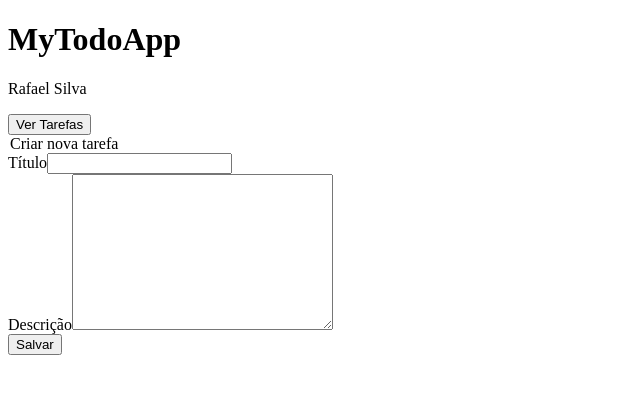
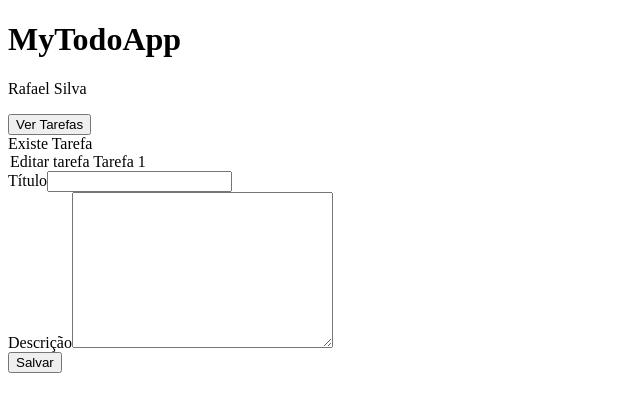
Before and after one commit to rsilvagit/FullStack-SENAI-M03S04, a React (Vite) app in the folder my-todo-list/: page /todo/1 in a window 1280 px wide. Shown: the top 412 px of the page, without its empty margins (0-640 px from the left). Built offline with nearby package versions, Linux system fonts and the light colour scheme.

Commit message:
logica de execução do formulário

```diff
--- a/my-todo-list/src/components/form/FormComponent.jsx
+++ b/my-todo-list/src/components/form/FormComponent.jsx
@@ -3,7 +3,8 @@ import ButtonComponent from '../button/ButtonComponent'
 import { useForm } from 'react-hook-form'
 import PropTypes from 'prop-types'
 
-export const FormComponent = (todo) => {
+export const FormComponent = ({todo}) => {
+    console.log(todo);
     const { register,
          handleSubmit,
         setValue,
@@ -23,7 +24,9 @@ export const FormComponent = (todo) => {
 
     return (
         <form className="FormTodo" onSubmit={handleSubmit(onSubmit)}>
-            <legend className="FormTitle"> Criar nova tarefa </legend>
+    <legend className="FormTitle">
+   {!todo ? 'Criar uma tarefa' : `Editar tarefa ${todo.title}`}
+    </legend>
 
             <div className="InputContainer">
 
--- a/my-todo-list/src/pages/home/HomePage.jsx
+++ b/my-todo-list/src/pages/home/HomePage.jsx
@@ -1,18 +1,5 @@
 import CardComponent from '../../components/card/CardComponent'
-const todos = [
-    {
-        id: 1,
-        title: 'Tarefa 1',
-        description: 'yhskahkjhksjdhakjhdjkh',
-        status: false,
-    },
-    {
-        id: 2,
-        title: 'Tarefa 2',
-        description: 'yhskahkjhksjdhakjhdjkh',
-        status: true,
-    },
-]
+
 
 export const HomePage = () => {
     return (
--- a/my-todo-list/src/pages/todo/ToDoPage.jsx
+++ b/my-todo-list/src/pages/todo/ToDoPage.jsx
@@ -1,8 +1,36 @@
+import { useParams } from "react-router-dom"
 import { FormComponent } from "../../components/form/FormComponent"
+import { useEffect, useState } from "react";
+
+const todos = [
+    {
+        id: 1,
+        title: 'Tarefa 1',
+        description: 'yhskahkjhksjdhakjhdjkh',
+        status: false,
+    },
+    {
+        id: 2,
+        title: 'Tarefa 2',
+        description: 'yhskahkjhksjdhakjhdjkh',
+        status: true,
+    },
+]
+
 export const ToDoPage = () => {
+   const { id } = useParams(); // useParams onbtem se a query passada na url
+   const [todo, setTodo] = useState();
+
+   useEffect(()=>{
+    if(id) {
+        setTodo(todos.find(item => item.id === Number(id)))
+    }
+   }, [])
+
     return (
         <div className="TodoFormContainer">
-           <FormComponent/>
+            { id ? 'Existe Tarefa' : 'Não existe tarefa' }
+           <FormComponent todo={todo}/>
         </div>
 
     )
```
